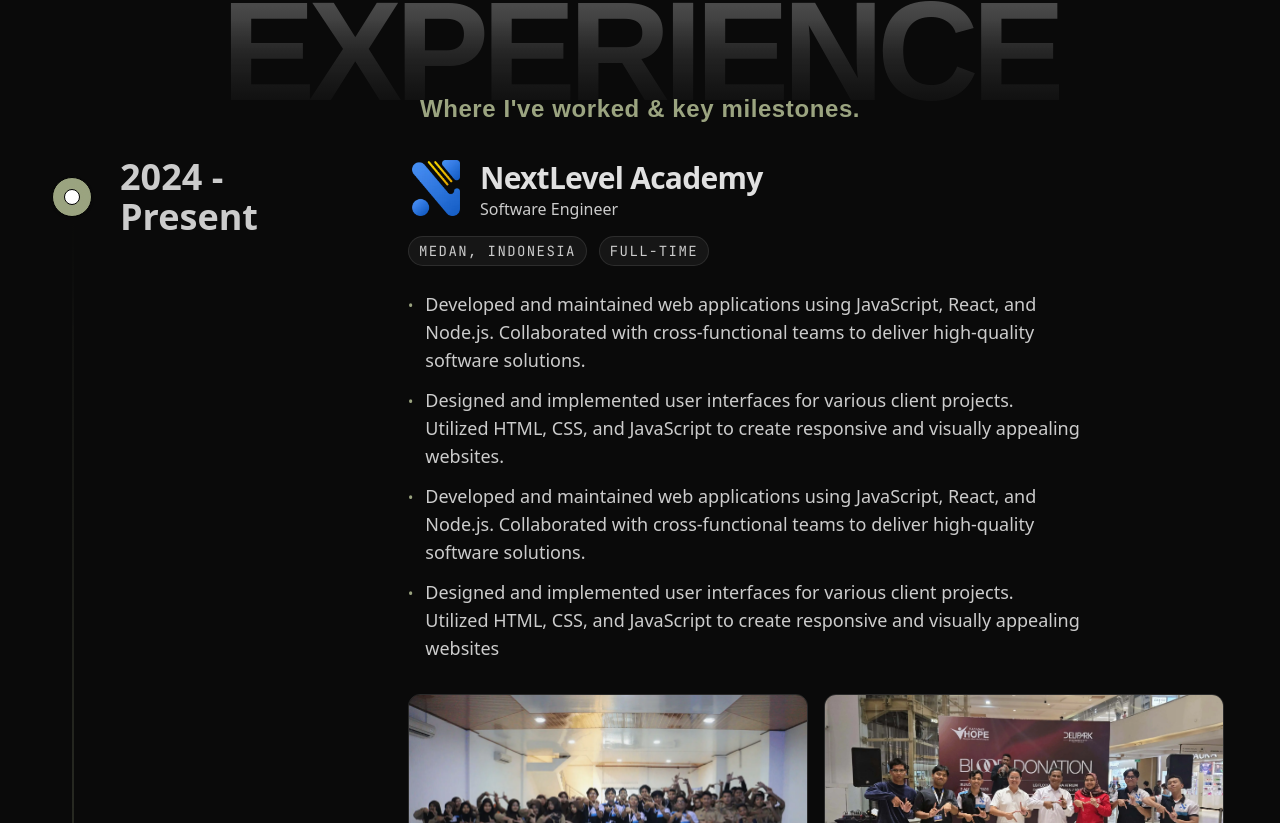
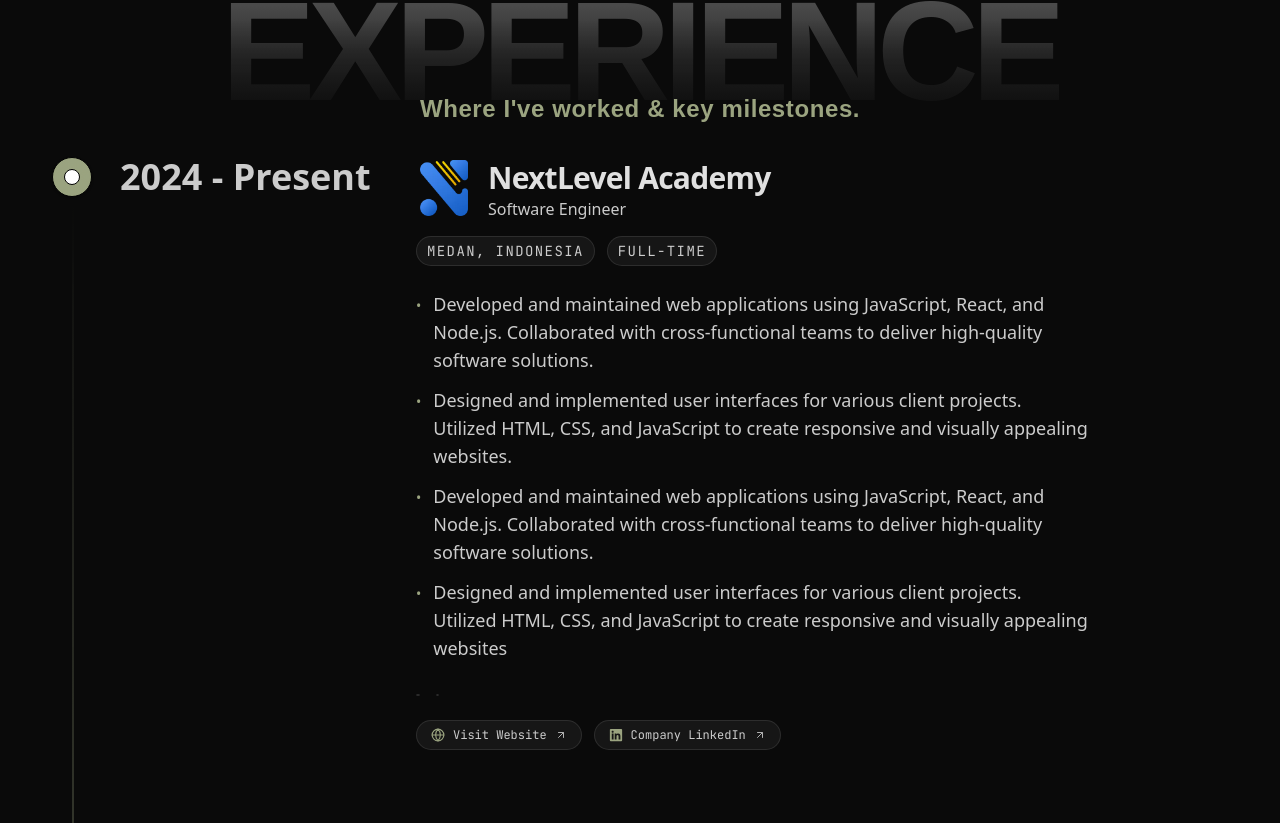
Before and after one commit to HOSEKI7/farid-zahran, a Next.js app: page / in a window 1280 px wide. Shown: the part 3957-4780 px from the top of the page. Built offline with nearby package versions, Linux system fonts and the light colour scheme.

Commit message:
fix(ui): prevent timeline year wrapping and configure 2-card experience carousel layout with peek

```diff
--- a/src/components/ui/experience-carousel.tsx
+++ b/src/components/ui/experience-carousel.tsx
@@ -5,6 +5,7 @@
 import { useRef, useEffect, useState } from "react";
 import { createPortal } from "react-dom";
 import { Maximize2, X } from "lucide-react";
+import { cn } from "@/lib/utils";
 
 export function ExperienceCarousel({
   photos,
@@ -24,11 +25,21 @@
   }, []);
 
   useEffect(() => {
-    if (carouselRef.current) {
-      setWidth(
-        carouselRef.current.scrollWidth - carouselRef.current.offsetWidth
-      );
-    }
+    const updateWidth = () => {
+      if (carouselRef.current) {
+        const scrollW = carouselRef.current.scrollWidth;
+        const parentW = carouselRef.current.parentElement?.offsetWidth || carouselRef.current.offsetWidth;
+        setWidth(Math.max(0, scrollW - parentW));
+      }
+    };
+
+    updateWidth();
+    window.addEventListener("resize", updateWidth);
+    const timer = setTimeout(updateWidth, 150);
+    return () => {
+      window.removeEventListener("resize", updateWidth);
+      clearTimeout(timer);
+    };
   }, [photos]);
 
   useEffect(() => {
@@ -59,6 +70,11 @@
     }
   };
 
+  const isMulti = photos.length > 2;
+  const cardWidthClass = isMulti
+    ? "w-[82%] min-w-[82%] sm:w-[calc((100%-1.5rem)/2)] sm:min-w-[calc((100%-1.5rem)/2)] md:w-[calc((100%-2rem)/2.25)] md:min-w-[calc((100%-2rem)/2.25)]"
+    : "w-[85%] min-w-[85%] sm:w-[calc((100%-1rem)/2)] sm:min-w-[calc((100%-1rem)/2)]";
+
   return (
     <>
       <div className="mt-8 overflow-hidden w-full cursor-grab active:cursor-grabbing">
@@ -72,19 +88,22 @@
           onDragEnd={() => {
             setTimeout(() => setIsDragging(false), 50);
           }}
-          className="flex gap-4"
+          className="flex gap-4 w-max"
         >
           {photos.map((photo, idx) => (
             <motion.div
               key={idx}
               onClick={() => handleCardClick(photo)}
-              className="group relative min-w-[280px] md:min-w-[400px] aspect-video rounded-xl overflow-hidden border border-border cursor-pointer select-none bg-card/50"
+              className={cn(
+                "group relative aspect-video rounded-xl overflow-hidden border border-border cursor-pointer select-none bg-card/50 shrink-0",
+                cardWidthClass
+              )}
             >
               <Image
                 src={getPhotoPath(photo)}
                 alt={`${company} experience photo ${idx + 1}`}
                 fill
-                sizes="(max-width: 768px) 280px, 400px"
+                sizes="(max-width: 768px) 82vw, (max-width: 1024px) 45vw, 360px"
                 className="object-cover pointer-events-none transition-transform duration-500 group-hover:scale-105"
               />
 
--- a/src/components/ui/timeline.tsx
+++ b/src/components/ui/timeline.tsx
@@ -41,16 +41,16 @@
               index === 0 ? "pt-0" : "pt-12 md:pt-20"
             )}
           >
-            <div className="sticky flex flex-col md:flex-row z-40 items-center top-40 self-start max-w-xs lg:max-w-sm md:w-full">
+            <div className="sticky flex flex-col md:flex-row z-40 items-center top-40 self-start w-full md:w-[260px] lg:w-[320px] shrink-0">
               <div className="h-10 absolute left-3 md:left-3 w-10 rounded-full bg-accent border border-black flex items-center justify-center shadow-sm">
                 <div className="h-4 w-4 rounded-full bg-white border border-black shadow-[0_0_10px_rgba(155,164,128,0.5)]" />
               </div>
-              <div className="hidden md:block text-xl md:pl-20 md:text-3xl lg:text-4xl font-bold text-secondary">
+              <div className="hidden md:block text-xl md:pl-20 md:text-3xl lg:text-4xl font-bold text-secondary whitespace-nowrap">
                 {item.title}
               </div>
             </div>
 
-            <div className="relative pl-20 pr-4 md:pl-4 w-full">
+            <div className="relative pl-20 pr-4 md:pl-4 w-full min-w-0">
               <div className="md:hidden block text-2xl mb-4 text-left font-bold text-secondary">
                 {item.title}
               </div>
```
